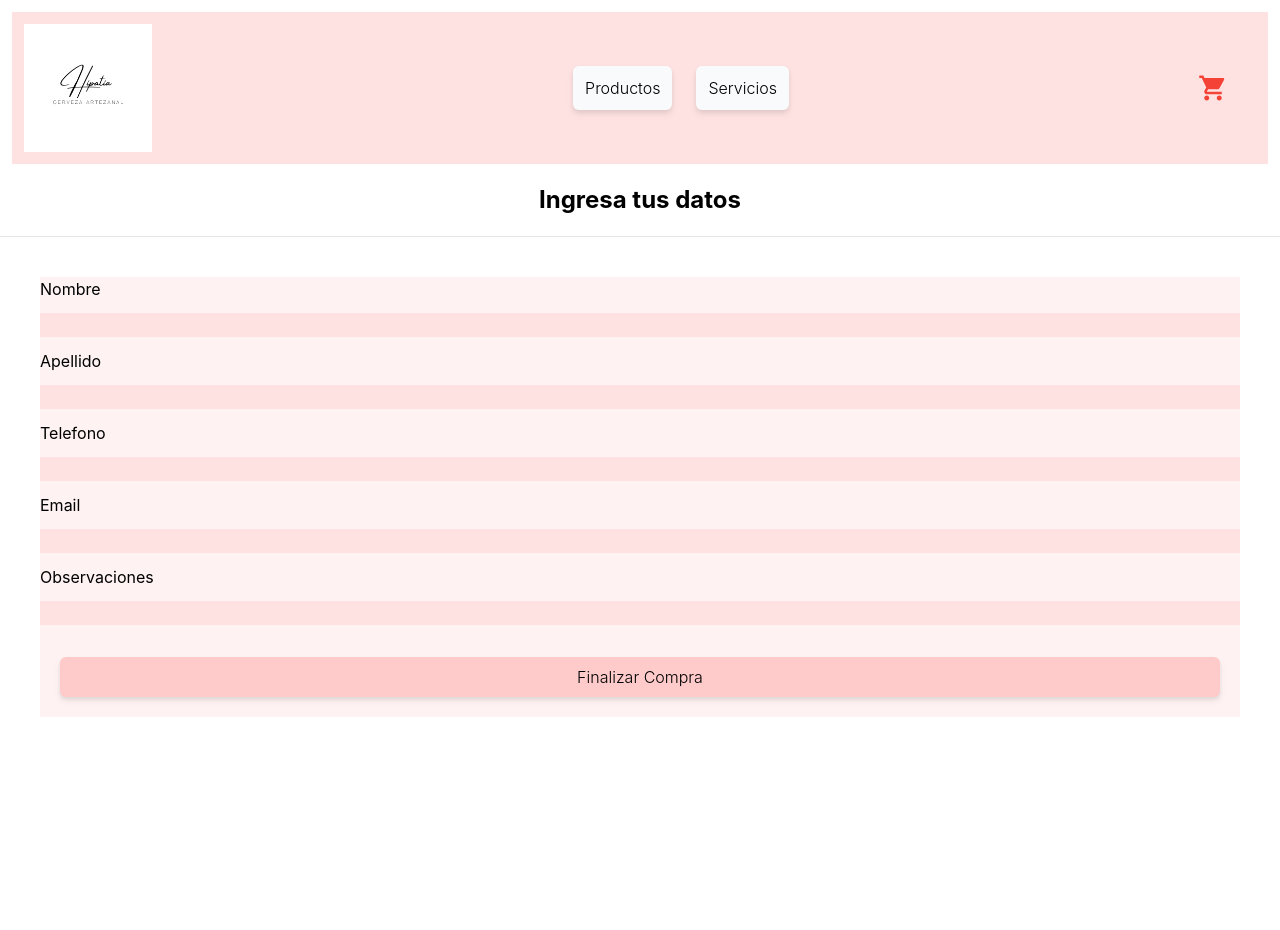
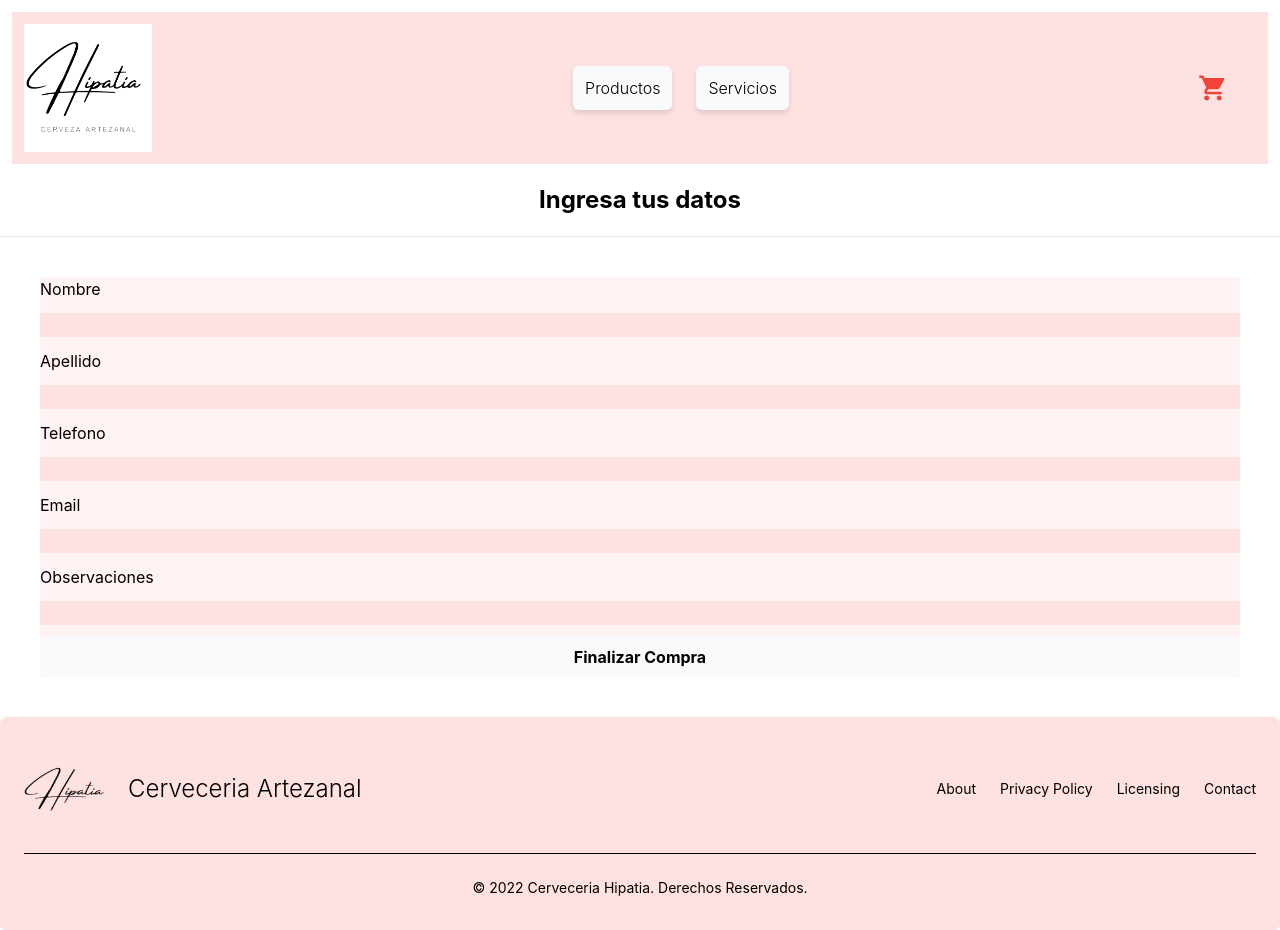
Before and after one commit to EmilianoZarza/proyectoreacr, a React (Create React App) app: page /Formulario in a window 1280 px wide. Before the commit the page ends 800 px from the top, so only its background shows below. Built offline with nearby package versions, Linux system fonts and the light colour scheme.

Commit message:
agregando footer

```diff
--- a/src/App.js
+++ b/src/App.js
@@ -11,6 +11,7 @@ import {
   Route,
 } from 'react-router-dom';
 import Formulario from './Components/Cart/Formulario';
+import Footer from './Components/Footer/Footer';
 
 const App = () => {
 
@@ -25,6 +26,7 @@ const App = () => {
             <Route path="/Cart" element={<Cart />}/>
             <Route path="/Formulario" element={<Formulario/>}/>
           </Routes>
+        <Footer />
       </CartCustomProvider>
     </BrowserRouter>
 
--- a/src/Components/Cart/Cart.js
+++ b/src/Components/Cart/Cart.js
@@ -34,7 +34,7 @@ import { cartContext } from "../Context/CartContext";
                                         <th scope="col">Precio</th>
                                         <th scope="col">Cantidad</th>
                                         <th scope="col">
-                                            <button onClick={() => clear()} className="m-3 p-1 font-light bg-gray-50 text-black drop-shadow-md rounded-md overflow-hidden">Limpiar</button>
+                                            <button onClick={() => clear()} className="m-3 p-1 font-light bg-gray-50 text-black drop-shadow-md rounded-md overflow-hidden hover:bg-red-300">Limpiar</button>
                                         </th>
                                     </tr>
                                 </thead>
@@ -47,7 +47,7 @@ import { cartContext } from "../Context/CartContext";
                                         <td><p>${products.reduce((acc, el) => acc + (el.qty * el.price), 0)}</p></td>
                                         <td></td>
                                         <Link to="/Formulario">
-                                            <button className="m-3 p-1 font-light bg-gray-100 text-black drop-shadow-md rounded-md overflow-hidden">Finalizar compra</button>
+                                            <button className="m-3 p-1 font-light bg-gray-100 text-black drop-shadow-md rounded-md overflow-hidden hover:bg-red-300">Finalizar compra</button>
                                         </Link>
                                     </tr>
                                 </tfoot>
--- a/src/Components/Cart/Formulario.js
+++ b/src/Components/Cart/Formulario.js
@@ -58,7 +58,7 @@ import { cartContext } from "../Context/CartContext";
                     <input onChange={createidVenta} type="email" name="email" className="bg-red-100"></input>
                     <label>Observaciones</label>
                     <input onChange={createidVenta} type="message" name="observaciones" className="bg-red-100"></input>
-                    <submit onClick={finishBuy} className="m-5 p-2 text-center font-light bg-red-200 text-black drop-shadow-md rounded-md overflow-hiddenr" type="submit">
+                    <submit onClick={finishBuy} className="text-center bg-gray-50 hover:bg-red-300 text-black font-bold py-2 px-4 rounded" type="submit">
                         Finalizar Compra
                     </submit>
                 </form>
--- /dev/null
+++ b/src/Components/Footer/Footer.js
@@ -0,0 +1,38 @@
+import React from "react";
+import logo from '../../assets/hipatialetras.png';
+import { Link, NavLink } from 'react-router-dom';
+
+
+function Footer() {
+
+    return(
+        <footer className="p-4 bg-red-100 rounded-lg shadow md:px-6 md:py-8">
+            <div className="md:flex sm:items-center sm:justify-between">
+                <a href="#" className="flex items-center mb-4 sm:mb-0">
+                    <img src={logo} className="mr-3 h-20 w-30" alt="Hipatia Logo" />
+                    <span className="self-center ml-3 text-2xl font-light whitespace-nowrap text-black">Cerveceria Artezanal</span>
+                </a>
+                <ul className="flex flex-wrap items-center mb-6 text-sm text-black sm:mb-0">
+                    <li>
+                        <a href="#" className="mr-4 hover:underline md:mr-6 ">About</a>
+                    </li>
+                    <li>
+                        <a href="#" className="mr-4 hover:underline md:mr-6">Privacy Policy</a>
+                    </li>
+                    <li>
+                        <a href="#" className="mr-4 hover:underline md:mr-6 ">Licensing</a>
+                    </li>
+                    <li>
+                        <a href="#" className="hover:underline">Contact</a>
+                    </li>
+                </ul>
+            </div>
+            <hr className="my-6 border-black" />
+            <span className="block text-sm text-black sm:text-center">© 2022 <a href="#" className="hover:underline">Cerveceria Hipatia</a>. Derechos Reservados.
+            </span>
+        </footer>
+
+    );
+}
+
+export default Footer
--- a/src/Containers/ItemDetailContainer/ItemDetail.js
+++ b/src/Containers/ItemDetailContainer/ItemDetail.js
@@ -26,11 +26,11 @@ return (
         <>
             <div className="text-center">
                 <Link to="/cart">
-                    <button className="m-5 p-2 font-light bg-red-200 text-black drop-shadow-md rounded-md overflow-hidden">Finalizar Compra</button>
+                    <button className="m-5 p-2 font-light bg-red-200 text-black drop-shadow-md rounded-md overflow-hidden hover:bg-red-300">Finalizar Compra</button>
                 </Link>
 
                 <Link to="/">
-                    <button className="m-5 p-2 font-light bg-red-200 text-black drop-shadow-md rounded-md overflow-hidden">Seguir Comprando</button>
+                    <button className="m-5 p-2 font-light bg-red-200 text-black drop-shadow-md rounded-md overflow-hidden hover:bg-red-300">Seguir Comprando</button>
                 </Link>
             </div>
         </>
--- a/src/Containers/ItemList/Item.js
+++ b/src/Containers/ItemList/Item.js
@@ -16,7 +16,7 @@ const Item = ({  product }) => {
                     <p className="m-1 p-1 font-light bg-gray-50 text-black drop-shadow-md rounded-md overflow-hidden">Precio : ${product.price}</p>
                     <p className="m-1 p-1 font-light bg-gray-50 text-black drop-shadow-md rounded-md overflow-hidden">Stock disponible : {product.stock}</p>
                 </div>
-                <div className='text-center p-2 m-5 font-mono bg-gray-50 text-black drop-shadow-md rounded-md overflow-hidden'>
+                <div className='text-center p-2 m-5 font-mono bg-gray-50 text-black drop-shadow-md rounded-md overflow-hidden hover:bg-red-300'>
                     <Link to={`/categories/${product.type}/${product.id}`} className="">
                             <button>Detalles del {product.type}</button>
                     </Link>
```
Also changed, not shown: src/assets/hipatia.png, src/assets/hipatialetras.png (added).
